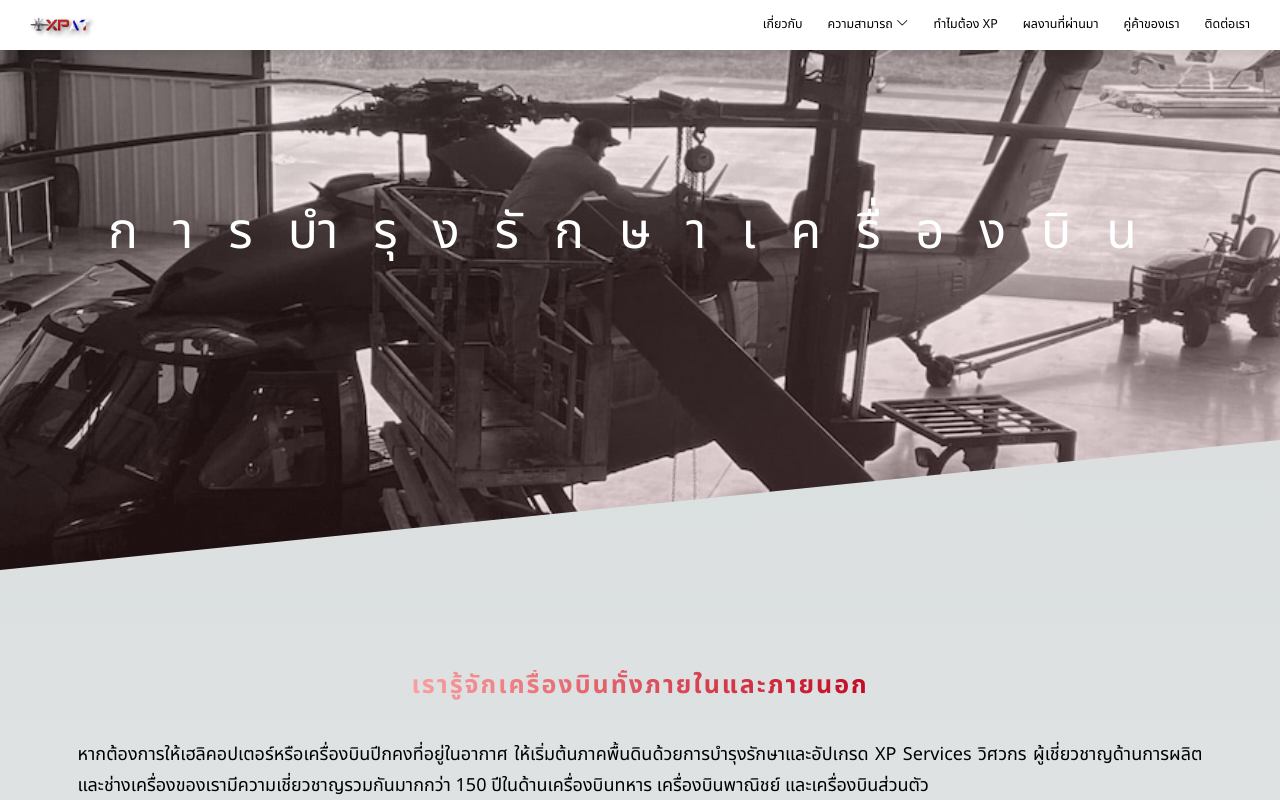
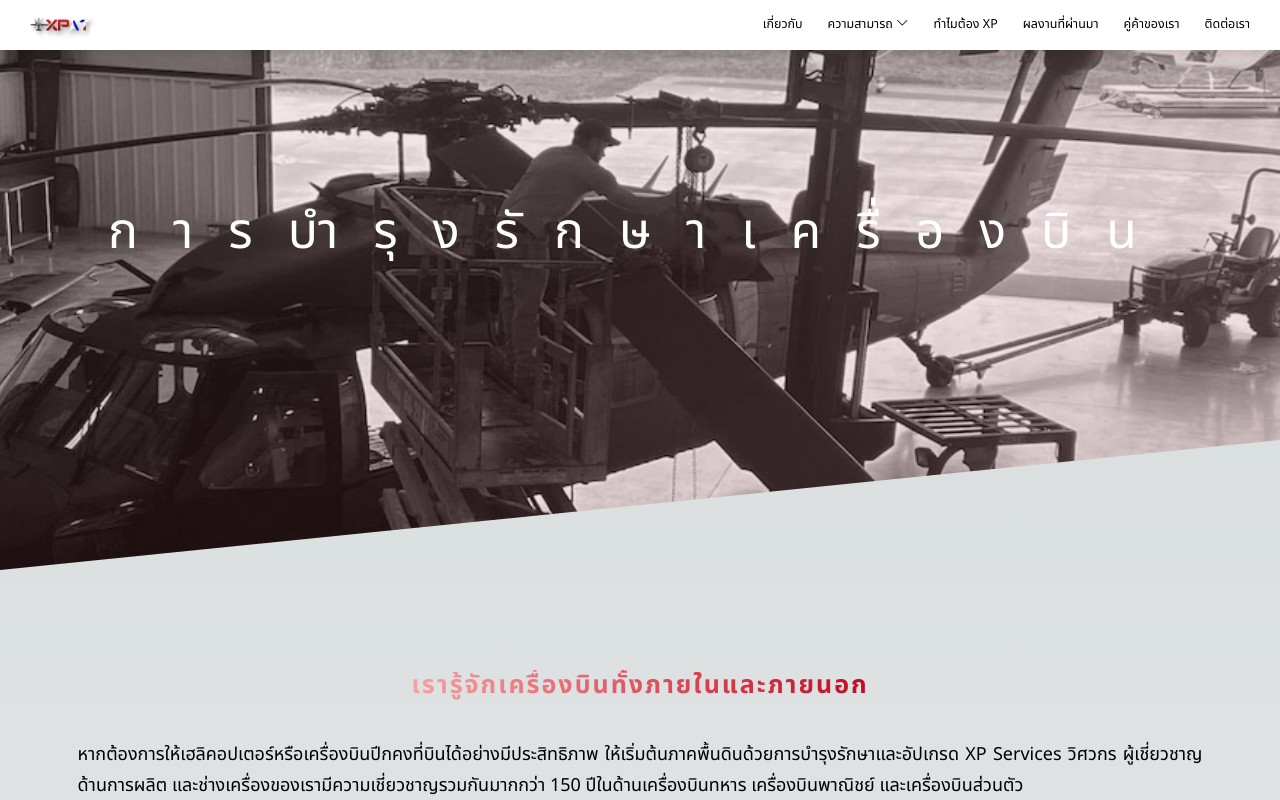
Before and after one commit to openmymai/xpaerospace, a Next.js app: page /aircraftmaintenance in a window 1280 px wide. Shown: the top 800 px of the page. Built offline with nearby package versions, Linux system fonts and the light colour scheme.

Commit message:
Fix Aircraft Features word translation

```diff
--- a/app/aircraftmaintenance/AircraftMaintenanceFeatures.js
+++ b/app/aircraftmaintenance/AircraftMaintenanceFeatures.js
@@ -14,7 +14,7 @@ export default function AircraftMaintenanceFeatures() {
           <div className='row'>
             <div className='col-3-of-3'>
               <p className='paragraph'>
-                หากต้องการให้เฮลิคอปเตอร์หรือเครื่องบินปีกคงที่อยู่ในอากาศ
+                หากต้องการให้เฮลิคอปเตอร์หรือเครื่องบินปีกคงที่บินได้อย่างมีประสิทธิภาพ
                 ให้เริ่มต้นภาคพื้นดินด้วยการบำรุงรักษาและอัปเกรด XP Services
                 วิศวกร ผู้เชี่ยวชาญด้านการผลิต
                 และช่างเครื่องของเรามีความเชี่ยวชาญรวมกันมากกว่า 150
```
